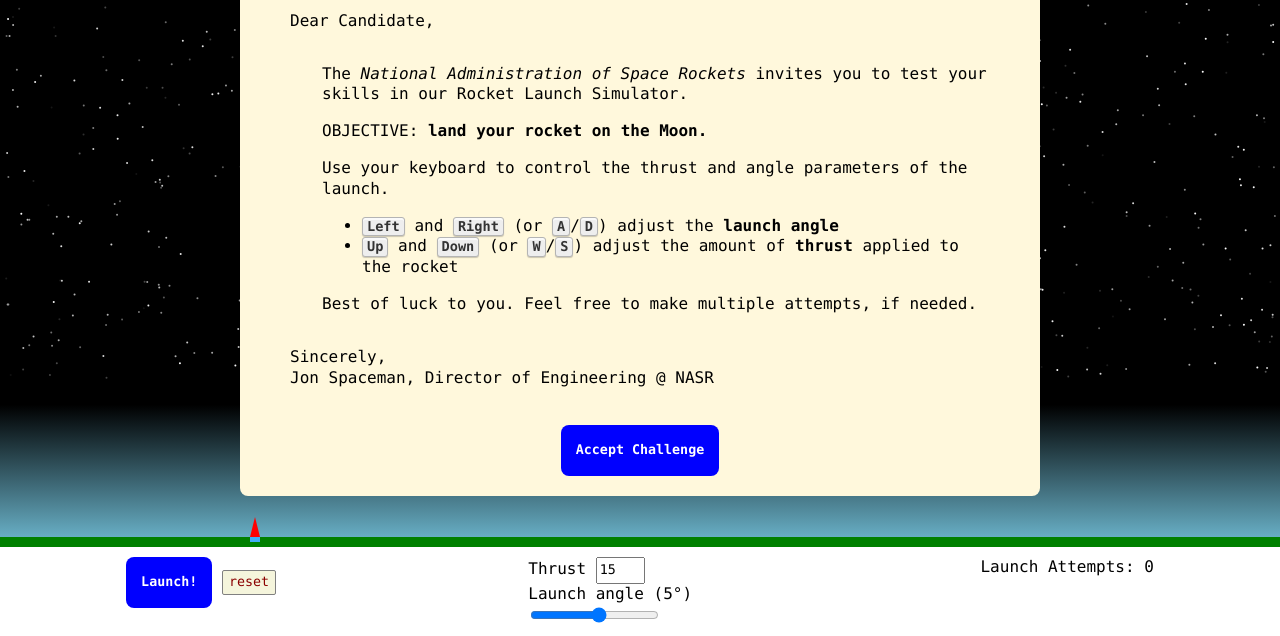
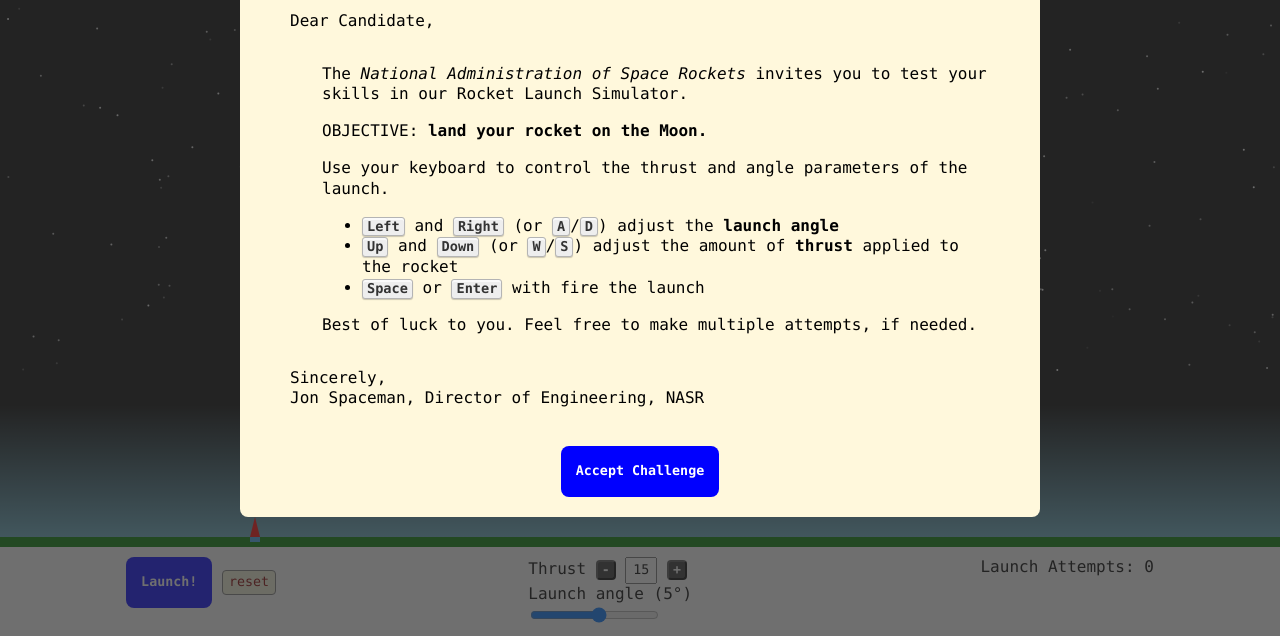
Before and after one commit to kyle-west/launchr, a website with bundled scripts: page index.html in a window 1280 px wide. Shown: the part 164-800 px from the top of the page. Built offline with nearby package versions, Linux system fonts and the light colour scheme.

Commit message:
[polish] better thrust controls and modal

```diff
--- a/index.html
+++ b/index.html
@@ -17,7 +17,9 @@
     <div class="controls">
       <div>
         <label for="thrust">Thrust</label>
+        <button id="thrust-dec" class="inc" title="Subtract Thrust">-</button>
         <input type="number" id="thrust" min="1" max="40" value="15"/>
+        <button id="thrust-inc" class="inc" title="Add Thrust">+</button>
       </div>
       <div style="width: 200px">
         <label for="angle">Launch angle (<span id="write-angle">5</span>&deg;)</label>
--- a/lib/dom.js
+++ b/lib/dom.js
@@ -31,3 +31,6 @@ export const br = () => make('br')
 export const kbd = (children) => make('kbd', { children })
 export const ul = (children) => make('ul', { children })
 export const li = (children) => make('li', { children })
+
+
+export const isMobile = () => document.body.clientWidth <= 600
--- a/lib/events.js
+++ b/lib/events.js
@@ -18,7 +18,8 @@ export const ResetEvent = makeEventType('game-reset')
 document.addEventListener(LaunchEvent.name, ({ attempts }) => document.getElementById('write-attempts').innerHTML = attempts)
 document.addEventListener(ResetEvent.name, () => document.getElementById('write-attempts').innerHTML = 0)
 
-
+// get focus off of elements when clicked because they interfere with keyboard controls
+;[...document.querySelectorAll('input, button')].forEach(input => input.addEventListener('click', () => input.blur()))
 
 document.addEventListener(LandingEvent.name, ({ attempts, cost = '2.5B' }) => {
   const landedModal = new Modal((modal) => {
@@ -40,13 +41,13 @@ document.addEventListener(LandingEvent.name, ({ attempts, cost = '2.5B' }) => {
         ]}),
         p([
           'Thank you,', br(),
-          'Jon Spaceman, Director of Engineering @ NASR'
+          'Jon Spaceman, Director of Engineering, NASR'
         ]),
         br(),
       ],
       actions: [
         make('button', { className: 'accept', children: 'Play Again', onclick: playAgain }),
-        make('button', { children: 'Close', onclick: () => modal.close() }),
+        make('button', { className: 'other', children: 'Close', onclick: () => modal.close() }),
       ],
       shortcuts: { ' ': playAgain, 'Enter': playAgain }
     })
--- a/lib/modals.js
+++ b/lib/modals.js
@@ -35,7 +35,7 @@ export class Modal {
 
     if (isOpen) {
       const { title, content, actions = [] } = data || {}
-      this.elem = make('div', { children: [
+      this.elem = make('div', { className: 'modalWrapper', children: [
         make('div', { className: 'scrim' }),
         make('div', { className: 'modal', children: [
           make('h1', { className: 'title', children: title }),
@@ -73,13 +73,16 @@ export const welcomeModal = new Modal((modal) => ({
             kbd('Up'), ' and ', kbd('Down'), ' (or ', kbd('W'),'/', kbd('S'),
             ') adjust the amount of ', b('thrust'), ' applied to the rocket'
           ]),
+          li([
+            kbd('Space'), ' or ', kbd('Enter'), ' with fire the launch'
+          ]),
         ]),
       ]),
       p('Best of luck to you. Feel free to make multiple attempts, if needed.'),
     ]}),
     p([
       'Sincerely,', br(),
-      'Jon Spaceman, Director of Engineering @ NASR'
+      'Jon Spaceman, Director of Engineering, NASR'
     ]),
     br(),
   ],
--- a/main.js
+++ b/main.js
@@ -6,7 +6,6 @@ game.run()
 
 document.getElementById('reset').onclick = ({ target }) => {
   game.reset()
-  target.blur()
 }
 
 welcomeModal.open()
--- a/styles.css
+++ b/styles.css
@@ -17,6 +17,9 @@ body {
   height: 100%;
 }
 
+body.overlayOpen {
+  pointer-events: none;
+}
 body:not(.overlayOpen) {
   overflow: hidden;
 }
@@ -34,7 +37,7 @@ body:not(.overlayOpen) {
   height: calc(100% - 80px);
 }
 
-#launch, button.accept {
+#launch, button.accept, button.other {
   background-color: blue;
   color: white;
   border: none;
@@ -42,6 +45,30 @@ body:not(.overlayOpen) {
   padding: 15px;
   font-weight: bolder;
 }
+
+button.other {
+  background-color: slategray;
+}
+button.other:hover {
+  background-color: #b4b4b4;
+}
+
+button.inc {
+  padding: 1px;
+  font-weight: 900;
+  height: 20px;
+  width: 20px;
+  display: inline-flex;
+  justify-content: center;
+  align-items: center;
+  background-color: #333;
+  color: white;
+  border-radius: 4px;
+}
+button.inc:hover {
+  background-color: #555;
+}
+
 
 button {
   cursor: pointer;
@@ -51,9 +78,14 @@ button {
   background-color: blueviolet;
 }
 
+#thrust {
+  width: 32px;
+  text-align: center;
+}
+
 #reset {
   border: 1px solid grey;
-  border-radius: 2px;
+  border-radius: 4px;
   background-color: beige;
   color: darkred;
 }
@@ -62,15 +94,22 @@ button {
   background-color: white;
 }
 
+
+.modalWrapper {
+  z-index: 1;
+  pointer-events: all;
+}
+.modalWrapper,
 .scrim {
   position: absolute;
   top: 0;
   bottom: 0;
   left: 0;
   right: 0;
-  color: #333;
+}
+.scrim {
+  background-color: #333;
   opacity: 0.7;
-  pointer-events: none;
 }
 
 .modal {
@@ -114,13 +153,14 @@ kbd {
   white-space: nowrap;
 }
 
-/* Hide scrollbar for Chrome, Safari and Opera */
-.example::-webkit-scrollbar {
-  display: none;
+/* Chrome, Safari, Edge, Opera */
+input::-webkit-outer-spin-button,
+input::-webkit-inner-spin-button {
+  -webkit-appearance: none;
+  margin: 0;
 }
 
-/* Hide scrollbar for IE, Edge and Firefox */
-.example {
-  -ms-overflow-style: none;  /* IE and Edge */
-  scrollbar-width: none;  /* Firefox */
+/* Firefox */
+input[type=number] {
+  -moz-appearance: textfield;
 }
```
Also changed, not shown: lib/game.js.
